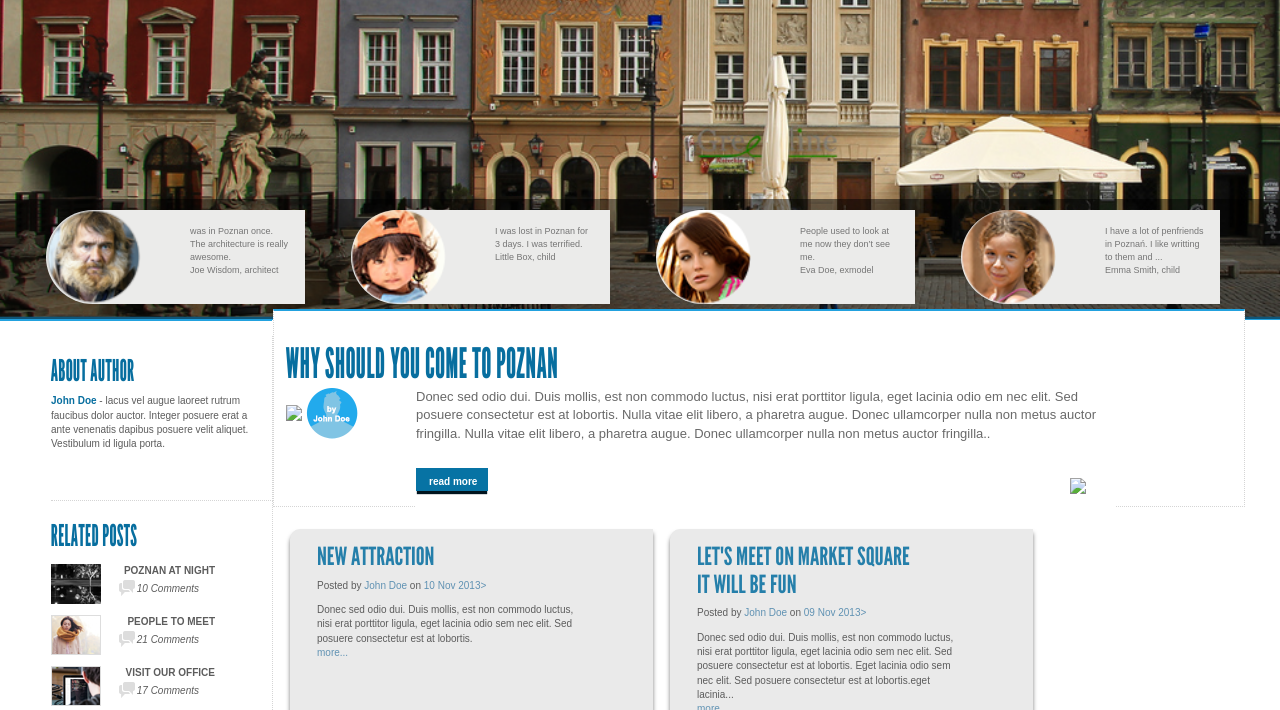
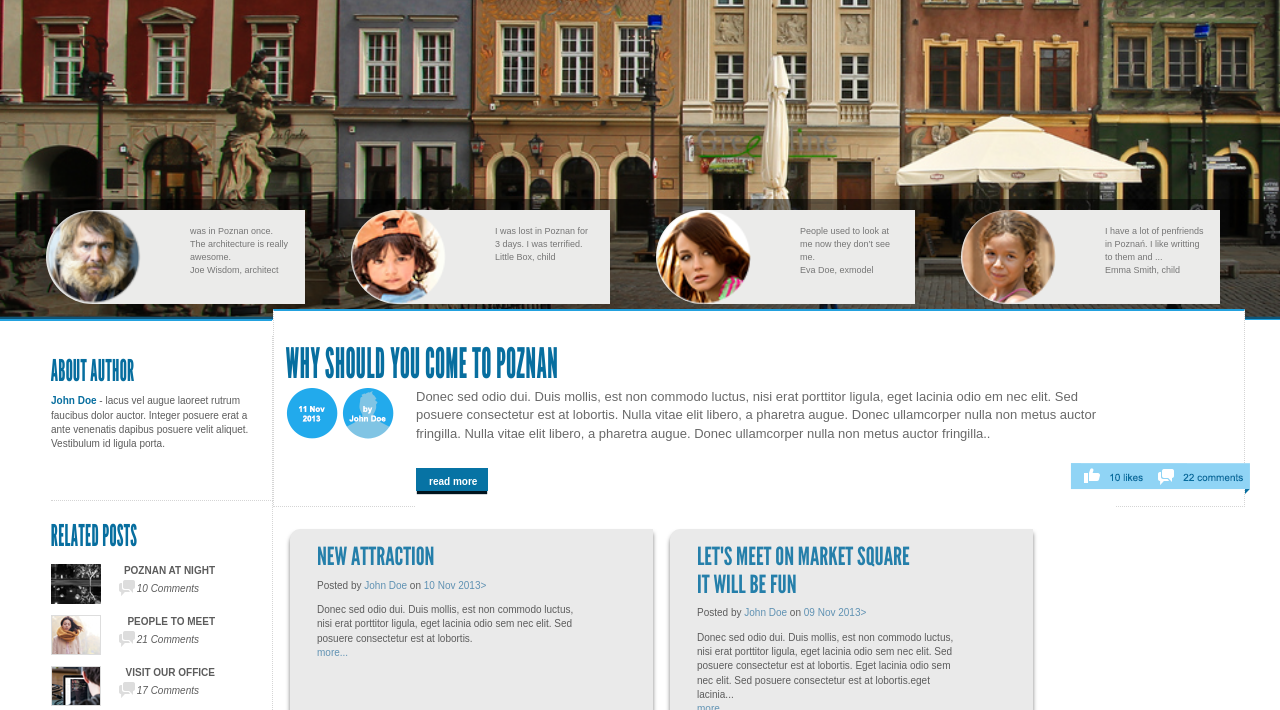
Before and after one commit to OlgaOrlova/Poznan, a plain HTML site: page testProject/index.html in a window 1280 px wide. Shown: the part 390-1100 px from the top of the page. Drawn offline with Linux system fonts and the light colour scheme.

Commit message:
renamings

```diff
--- a/testProject/text.html
+++ b/testProject/index.html
@@ -170,7 +170,7 @@
             <h2 id="mainPosHeading">WHY SHOULD YOU COME TO POZNAN</h2>
             <div id="centerInfoBlock">
                 <div id="postMeta">
-                    <img src="images/main-post-meta/date%20kopia.png">
+                    <img src="images/main-post-meta/date.png">
                     <img src="images/main-post-meta/AUTHOR-HOLDER.png">
                 </div>
                 <div id="postText">Donec sed odio dui. Duis mollis, est non commodo luctus, nisi erat porttitor ligula,
@@ -184,7 +184,7 @@
                 </div>
 
             </div>
-            <div id="fotterPostMeta"><img src="images/main-post-meta/Prostokąt%202.png" id="fotoMeta">
+            <div id="fotterPostMeta"><img src="images/main-post-meta/comment.png" id="fotoMeta">
             </div>
         </div>
         <section id="secondCenterPost">
@@ -211,9 +211,9 @@
 
                 <div id="card2Info"><img src="images/sosial-icons/SOCIAL-DATA2.png" id="icon2"></div>
             </div>
-            <div class="col-lg-12 col-md-12 col-sm-12 col-xs-12" id="ban"><img src="images/banner/banner1.jpg"
-                                                                               id="nainBan" width="743" height="83"
-                                                                               name="ChangeBanner"/></div>
+            <div class="col-lg-12 col-md-12 col-sm-12 col-xs-12" id="ban">
+                <img src="images/banner/banner1.jpg"
+                     id="nainBan" width="743" height="83" name="ChangeBanner"/></div>
 
         </section>
 
@@ -256,7 +256,8 @@
 
 <script src="js/jquery-2.1.4.min.js"></script>
 <script src="js/bootstrap.min.js"></script>
-<script src="js/code.js"></script>
+<script src="js/banner.js"></script>
 
 
-</body></html>
+</body>
+</html>
```
Also changed, not shown: testProject/js/banner.js (renamed from testProject/js/code.js). Lines whose indentation alone changed are shown as unchanged.
